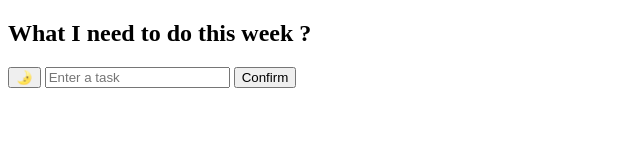
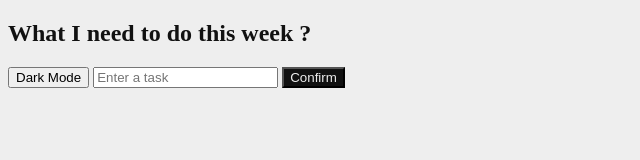
Before and after one commit to VDylan/todoList-JS, a plain HTML site: page index.html in a window 1280 px wide. Shown: the whole page, without its empty margins (0-640 px from the left). Drawn offline with Linux system fonts and the light colour scheme.

Commit message:
Change everything for the Dark/Light button and add some functionality for it

```diff
--- a/assets/css/style.css
+++ b/assets/css/style.css
@@ -6,26 +6,20 @@ ul li.checked {
 }
 
 /* Changing all color when we set in Dark Mode or Light Mode */
-body.dark-mode {
+body.darkMode {
     background-color: #111;
     color: #eee;
   }
-body.dark-mode a {
-  color: #111;
-}
-body.dark-mode button {
+  body.darkMode button {
     background-color: #eee;
     color: #111;
   }
 
-body.light-mode {
+  body.lightMode {
     background-color: #eee;
     color: #111;
   }
-body.light-mode a {
-  color: #111;
-}
-body.light-mode button {
+  body.lightMode button {
     background-color: #111;
     color: #eee;
   }
--- a/assets/js/darkMode.js
+++ b/assets/js/darkMode.js
@@ -1,5 +1,11 @@
-function toggleTheme() {
-  let body = document.getElementById("body");
-  let currentClass = body.className;
-  body.className = currentClass == "dark-mode" ? "light-mode" : "dark-mode";
-}
+function changeTheme(buttonText) {
+    var body = document.getElementById("body");
+    var currentClass = body.className;
+    body.className = currentClass == "lightMode" ? "darkMode" : "lightMode";
+
+    if (buttonText.value === "Dark Mode") {
+      buttonText.value = "Light Mode";
+    } else {
+      buttonText.value = "Dark Mode";
+    }
+  }
--- a/index.html
+++ b/index.html
@@ -7,10 +7,10 @@
     <title>My Todo List</title>
     <link rel="stylesheet" href="assets/css/style.css" />
   </head>
-  <body>
+  <body id="body" class="lightMode">
     <section>
       <h2>What I need to do this week ?</h2>
-      <button type="button" name="dark_light" onclick="toggleTheme()" title="Toggle dark/light mode">🌛</button>
+      <input type="button" value="Dark Mode" onclick="changeTheme(this)"></input>
       <input type="text" id="inputValue" placeholder="Enter a task" />
       <button id="submitButton">Confirm</button>
       <ul></ul>
```
Lines whose indentation alone changed are shown as unchanged.
